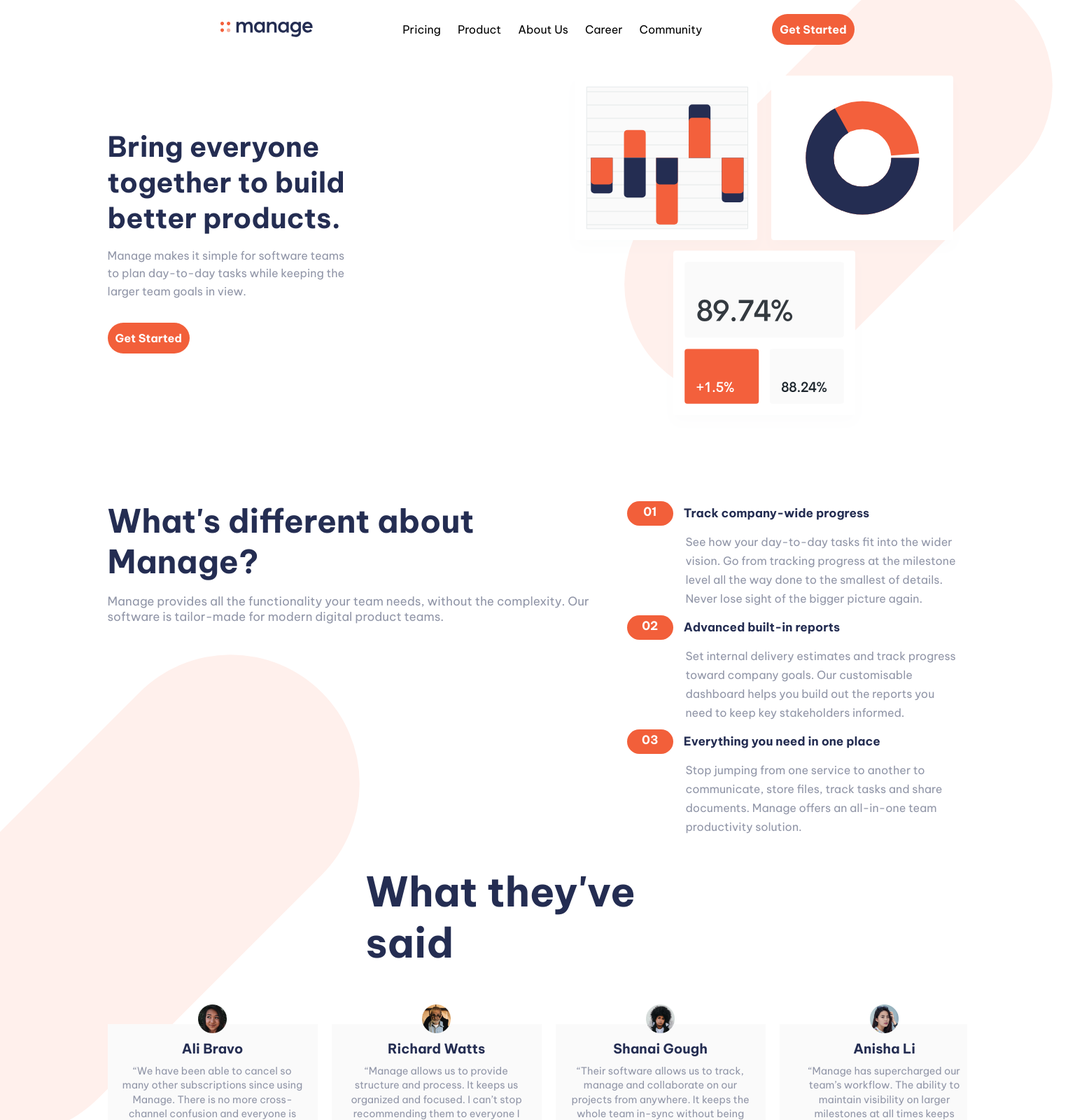
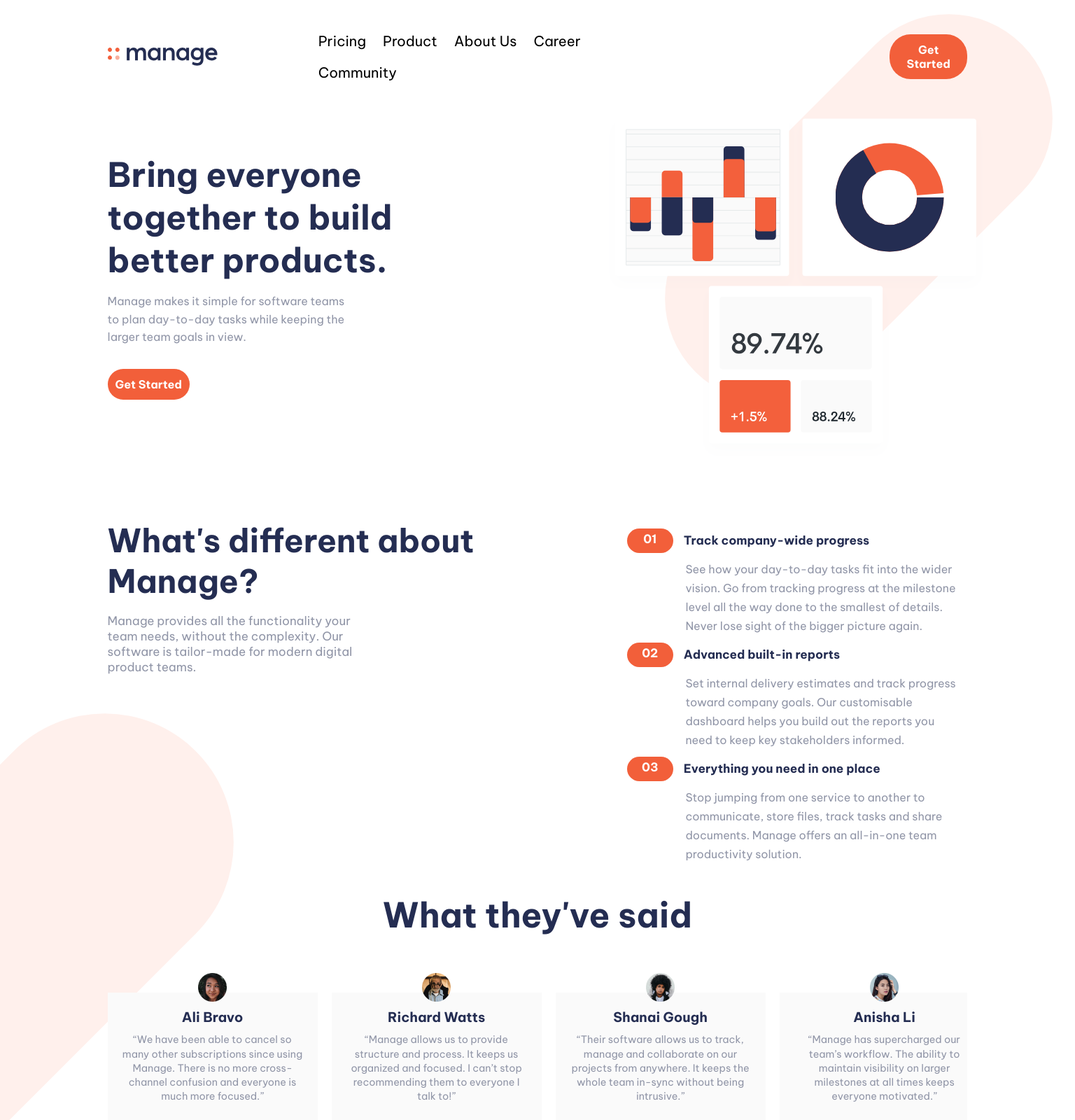
Before and after one commit to IderaNimah/Manage-Landing-Page, a React (Vite) app: page / in a window 1536 px wide. Shown: the top 1600 px of the page at 70% size. Built offline with nearby package versions, Linux system fonts and the light colour scheme.

Commit message:
footer styling

```diff
--- a/src/Components/Header/Header.css
+++ b/src/Components/Header/Header.css
@@ -60,6 +60,22 @@ nav ul {
 }
 
 @media (min-width: 1440px) {
+  .logo {
+    width: 10.5rem;
+}
 
+nav{
+  margin-top: 2rem;
+}
+
+nav ul {
+  margin-left: 116px;
+  font-size: 20px;
+}
+
+.headbtn {
+  display: block;
+  margin-left: 19.5rem;
+}
 
 }
--- a/src/Components/Hero/Hero.css
+++ b/src/Components/Hero/Hero.css
@@ -147,6 +147,36 @@ img {
   .hero-section{
     display: flex;
     flex-direction: row;
-    justify-content: space-between;
+    gap: 14rem;
+
   }
+  .hero-left {
+    position: relative;
+    width: 100%;
+    max-width: 450px;
+    margin: 0;
+    text-align: left;
+  }
+  .hero-left h1 {
+    position: relative;
+    z-index: 1;
+    text-align: left;
+    font-size: 3rem;
+    font-weight: 700;
+    margin-bottom: 1rem;
+    color: var(--DarkBlue);
+  }
+  .hero-left p {
+    position: relative;
+    z-index: 1;
+    margin: 0;
+    text-align: left;
+    max-width: 77%;
+    font-size: 1rem;
+    line-height: 1.6;
+    color: hsl(227, 12%, 61%);
+  }
+
+
+
 }
--- a/src/Components/PageFive/PageFive.css
+++ b/src/Components/PageFive/PageFive.css
@@ -122,3 +122,10 @@ ul li {
     height: unset;
   }
 }
+@media (min-width: 1440px) {
+  .sub-five {
+      gap: 11rem;
+      flex-direction: row-reverse;
+      align-items: flex-start;
+  }
+}
--- a/src/Components/PageFour/PageFour.css
+++ b/src/Components/PageFour/PageFour.css
@@ -62,3 +62,14 @@
     margin: 20px;
   }
 }
+
+@media (min-width: 1440px) {
+  .page-four h1 {
+    width: 41%;
+    text-align: left;
+    color: white;
+    line-height: 1.5;
+    font-size: 2.5rem;
+    margin: 42px 145px;
+  }
+}
--- a/src/Components/PageThree/PageThree.css
+++ b/src/Components/PageThree/PageThree.css
@@ -144,3 +144,15 @@
     flex: 0 0 300px; /* Prevent stretching */
   }
 }
+@media (min-width: 1440px) {
+.pagethree h1 {
+  font-size: 3.2vw;
+  font-weight: 600;
+  width: 36%;
+  display: flex
+;
+  align-items: center;
+  margin: 0 auto;
+  color: var(--DarkBlue);
+}
+}
--- a/src/Components/PageTwo/PageTwo.css
+++ b/src/Components/PageTwo/PageTwo.css
@@ -124,3 +124,28 @@ span {
 }
 
 }
+
+@media (min-width: 1440px){
+.sub {
+  margin-top: -259px;
+}
+.sub h1 {
+  color: var(--DarkBlue);
+  font-size: 3vw;
+  font-weight: 600;
+  width: 79%;
+  margin: 0;
+}
+.sub p {
+  text-align: left;
+  width: 369px;
+}
+.deskpattern {
+  display: block;
+  position: absolute;
+  left: -508px;
+  top: 296px;
+  width: 56%;
+}
+
+}
```
